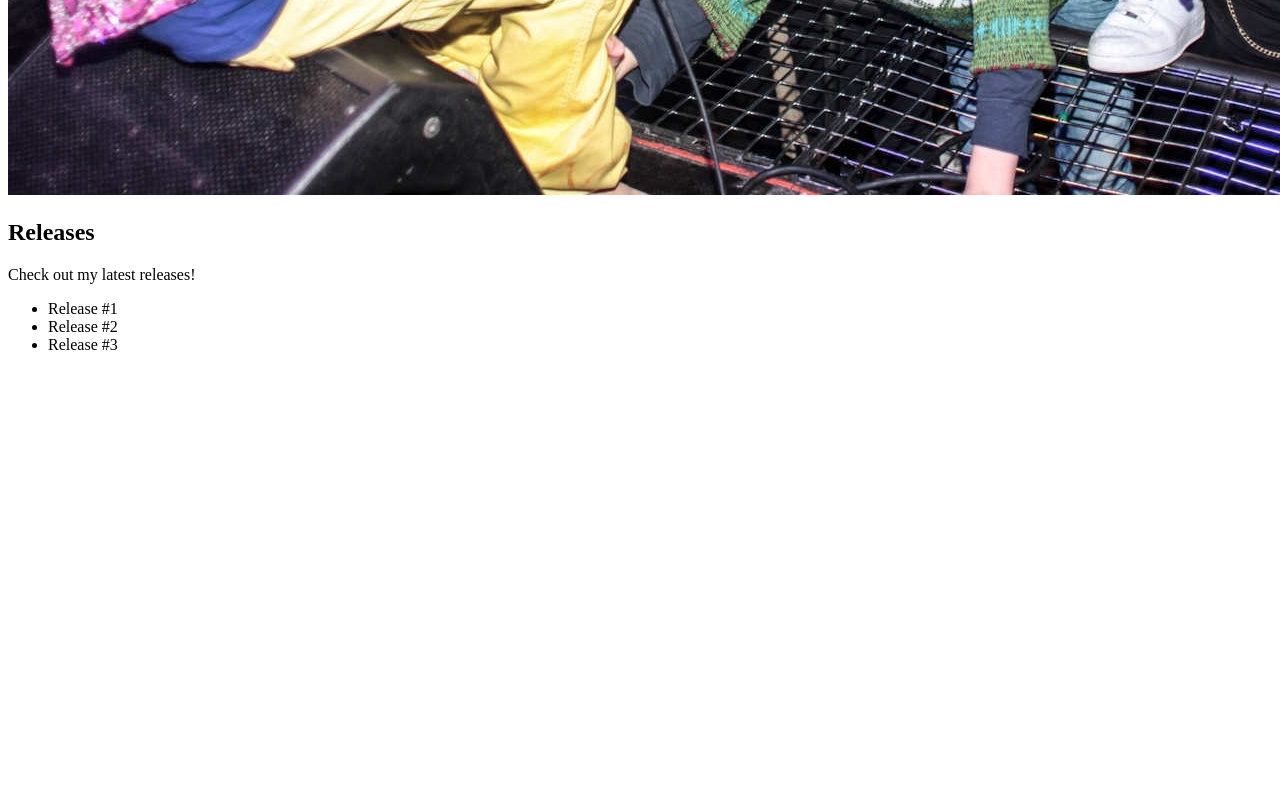
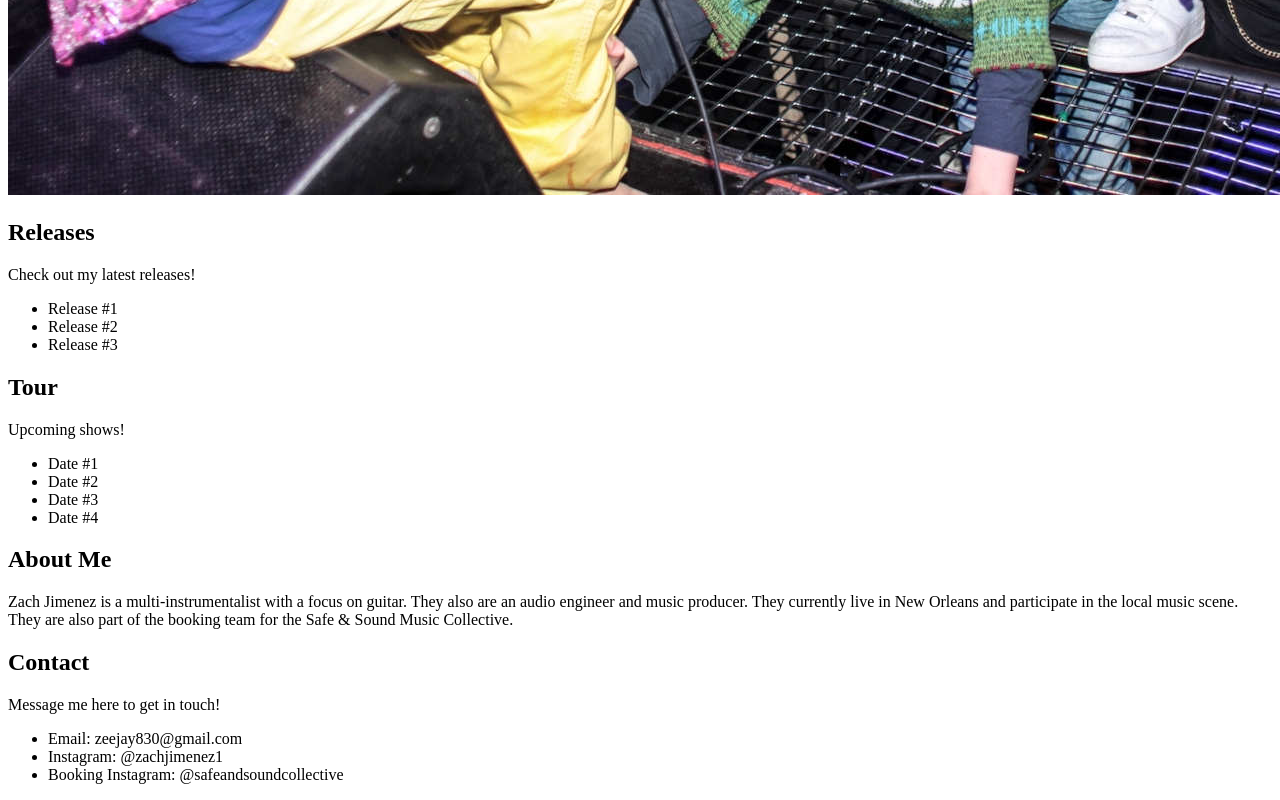
Before and after one commit to zachjimenez/ZachJimenez-artistpage, a plain HTML site: page index.html in a window 1280 px wide. Shown: the part 949-1749 px from the top of the page. Before the commit the page ends 1319 px from the top, so only its background shows below. Drawn offline with Linux system fonts and the light colour scheme.

Commit message:
final commit

```diff
--- a/index.html
+++ b/index.html
@@ -19,10 +19,11 @@
     </nav>
     </header>
     <main>
+
         <h1>Zach Jimenez</h1>
         <p>Musician & Audio Engineer</p>
 
-        <img src="images/Copy_concertmosh - edited.jpg" alt="concert mosh pic"
+        <img src="images/Copy_concertmosh - edited.jpg" alt="concert mosh pic">
 
         <section id="releases">
             <h2>Releases</h2>
@@ -33,7 +34,38 @@
                 <li>Release #3</li>
             </ul>
         </section>
+
+        <section id="tour">
+            <h2>Tour</h2>
+            <p>Upcoming shows!</p>
+            <ul>
+                <li>Date #1</li>
+                <li>Date #2</li>
+                <li>Date #3</li>
+                <li>Date #4</li>
+            </ul>
+        </section>
+
+        <section id="aboutMe">
+            <h2>About Me</h2>
+            <p>Zach Jimenez is a multi-instrumentalist with a focus on guitar. They also are an audio engineer and music producer. They currently live in New Orleans and participate in the local music scene. They are also part of the booking team for the Safe & Sound Music Collective.</p>
+        </section>
+
+
     </main>
+
+    <footer>
+        <section id="contact">
+            <h2>Contact</h2>
+            <p>Message me here to get in touch!</p>
+            <ul>
+                <li>Email: zeejay830@gmail.com</li>
+                <li>Instagram: @zachjimenez1</li>
+                <li>Booking Instagram: @safeandsoundcollective</li>
+            </ul>
+        </section>
+    </footer>
+
 
 </body>
 </html>
```
